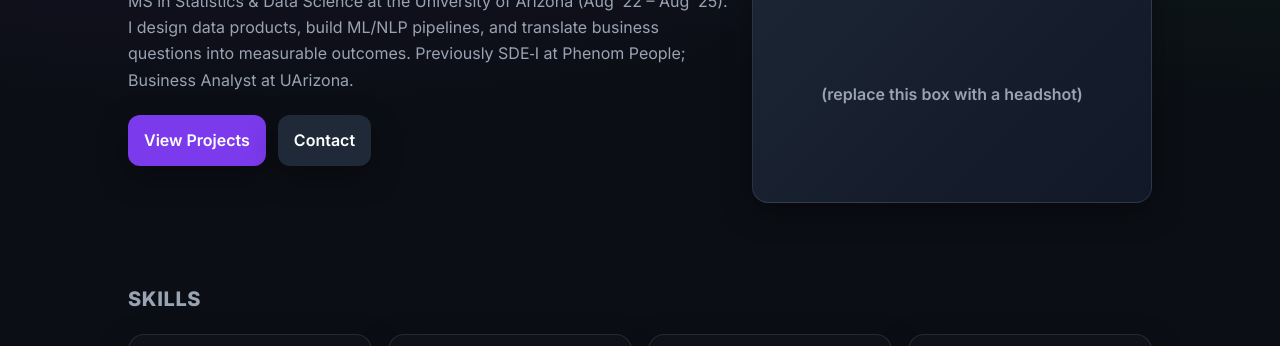
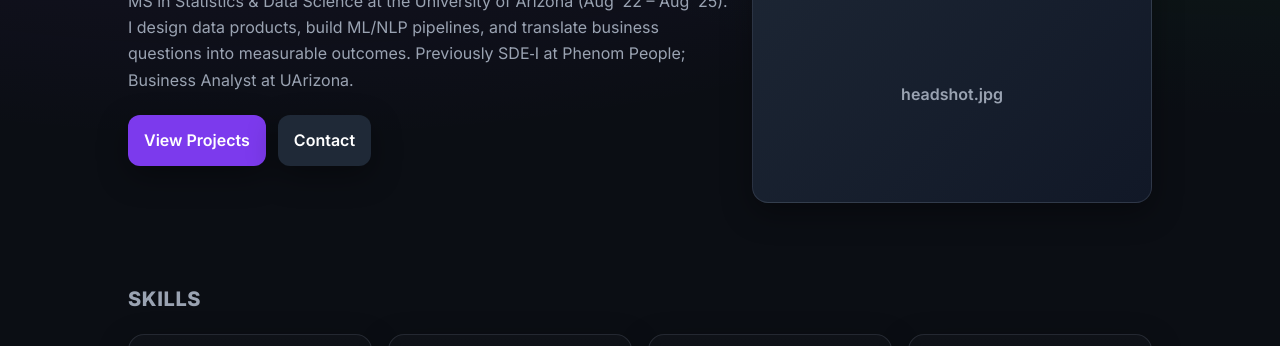
Before and after one commit to MaheedharK/MaheedharK.github.io, a plain HTML site: page index.html in a window 1280 px wide. Shown: the part 379-725 px from the top of the page. Drawn offline with Linux system fonts and the light colour scheme.

Commit message:
Update index.html

```diff
--- a/index.html
+++ b/index.html
@@ -84,7 +84,7 @@
         </div>
       </div>
       <div data-animate>
-        <div class="avatar card">Your Photo<br/><span class="subtle">(replace this box with a headshot)</span></div>
+        <div class="avatar card">Your Photo<br/><span class="subtle">headshot.jpg</span></div>
       </div>
     </section>
 
```
